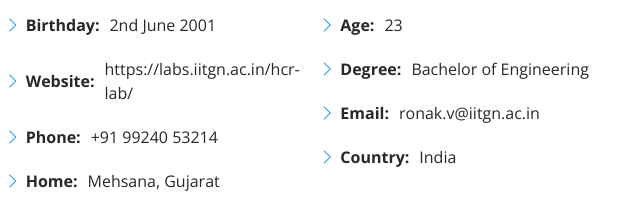
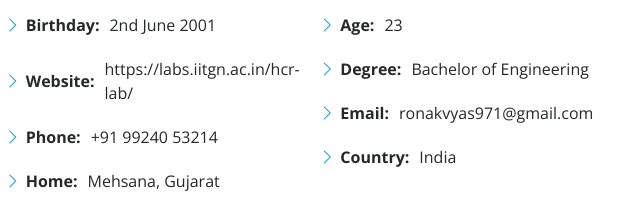
Before and after one commit to ronakvyas27/ronak_portfolio, a plain HTML site: page index.html in a window 1280 px wide. Shown: the part 1075-1278 px from the top of the page, 640-1280 px from the left. Drawn offline with nearby package versions, Linux system fonts and the light colour scheme.

Commit message:
index.html

```diff
--- a/index.html
+++ b/index.html
@@ -50,7 +50,7 @@
         <h1 class="text-light"><a href="index.html">Ronak Vyas</a></h1>
         <div class="social-links mt-3 text-center">
           <!-- <a href="#" class="em"><i class="bx bxl-cv"></i></a> -->
-          <a href="mailto:ronak.v@iitgn.ac.in" class="email"><i class="bx bx-mail-send"></i></a>
+          <a href="mailto:ronakvyas971@gmailcom" class="email"><i class="bx bx-mail-send"></i></a>
           <a href="https://www.linkedin.com/in/ronak-vyas27" class="linkedin"><i class="bx bxl-linkedin"></i></a>
           <a href="https://www.facebook.com/ronak.vyas.944/" class="facebook"><i class="bx bxl-facebook"></i></a>
           <a href="https://instagram.com/ronak_vyas_?igshid=OGQ5ZDc2ODk2ZA%3D%3D&utm_source=qr" class="instagram"><i class="bx bxl-instagram"></i></a>
@@ -114,7 +114,7 @@
                 <ul>
                   <li><i class="bi bi-chevron-right"></i> <strong>Age:</strong> <span>23</span></li>
                   <li><i class="bi bi-chevron-right"></i> <strong>Degree:</strong> <span>Bachelor of Engineering</span></li>
-                  <li><i class="bi bi-chevron-right"></i> <strong>Email:</strong> <span>ronak.v@iitgn.ac.in</span></li>
+                  <li><i class="bi bi-chevron-right"></i> <strong>Email:</strong> <span>ronakvyas971@gmail.com</span></li>
                   <li><i class="bi bi-chevron-right"></i> <strong>Country:</strong> <span>India</span></li>
                 </ul>
               </div>
@@ -268,7 +268,7 @@
               <ul>
                 <li>Mehsana, Gujarat, IN</li>
                 <li>+91 97147 33138</li>
-                <li>ronak.v@iitgn.ac.in</li>
+                <li>ronakvyas971@gmail.com</li>
               </ul>
             </div>
 
@@ -625,7 +625,7 @@
               <div class="email">
                 <i class="bi bi-envelope"></i>
                 <h4>Email:</h4>
-                <p>ronak.v@iitgn.ac.in</p>
+                <p>ronakvyas971@gmail.com</p>
               </div>
 
               <div class="phone">
```
